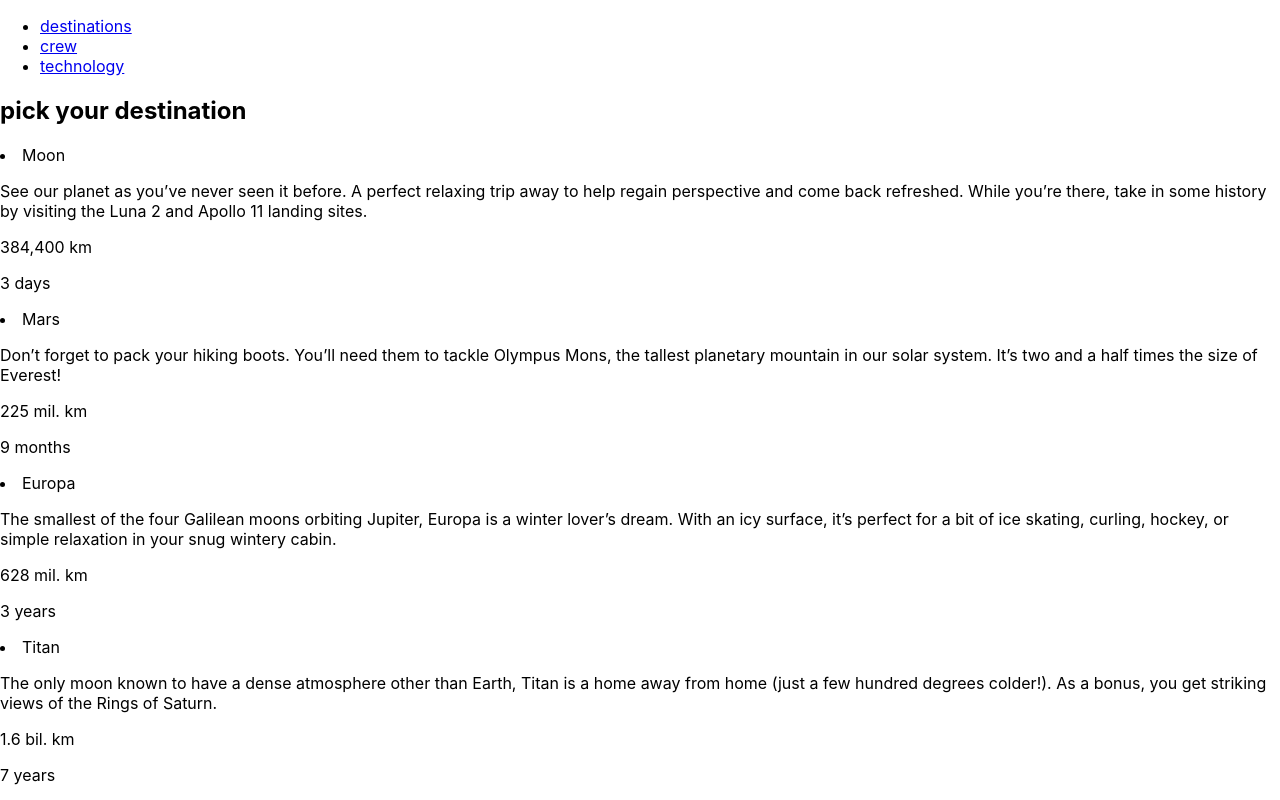
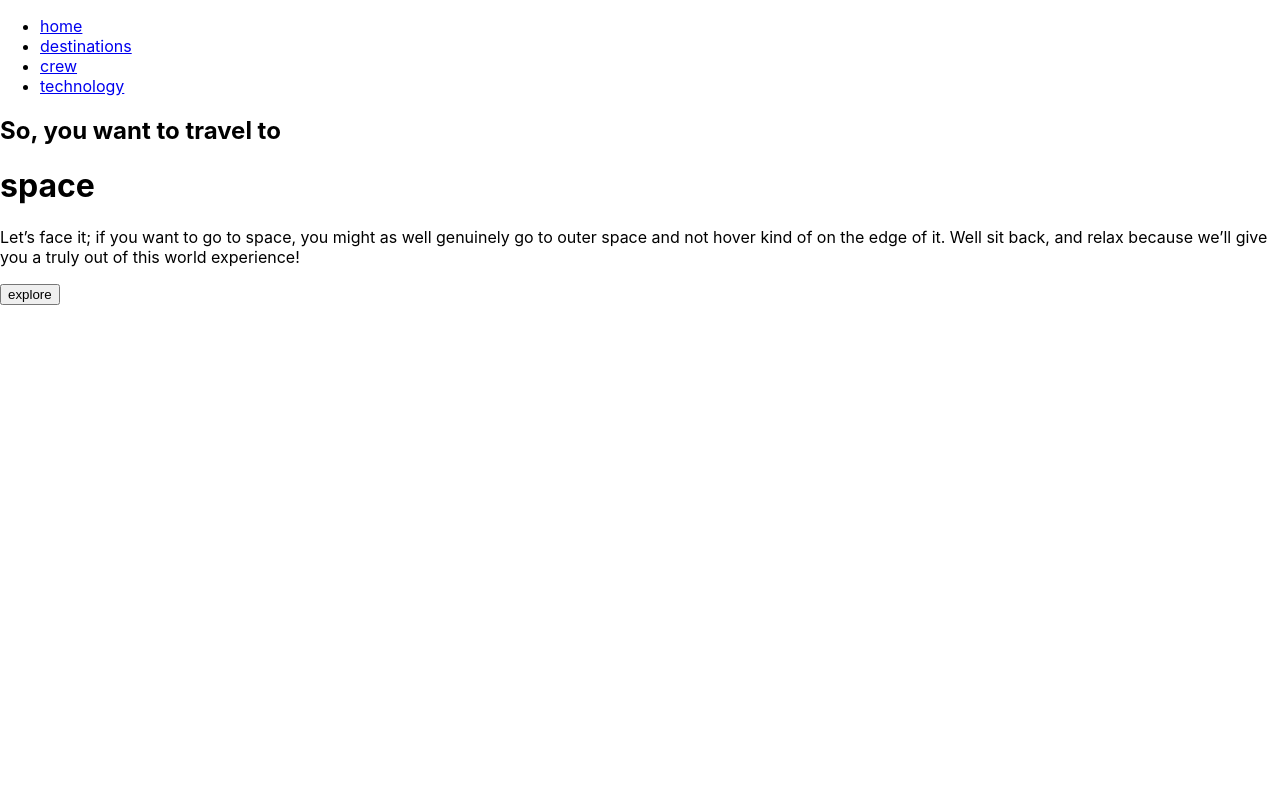
Before and after one commit to Frankiiize/space-react, a React (Create React App) app: page / in a window 1280 px wide. Shown: the top 800 px of the page. Built offline with nearby package versions, Linux system fonts and the light colour scheme.

Commit message:
container herader nav, rutas, links listos [React_router_dom]

```diff
--- a/package.json
+++ b/package.json
@@ -8,6 +8,7 @@
     "@testing-library/user-event": "^12.1.10",
     "react": "^17.0.2",
     "react-dom": "^17.0.2",
+    "react-router-dom": "^5.2.1",
     "react-scripts": "4.0.3",
     "web-vitals": "^1.0.1"
   },
--- a/src/App.js
+++ b/src/App.js
@@ -1,17 +1,25 @@
 import React from "react";
-import { Header } from './components/Header.jsx'
 import { Destinations } from "./pages/Destinations";
 import { Crew } from "./pages/Crew";
 import { Technology } from "./pages/Technology";
 import { DataProvider } from "./context/DataContext";
+import { BrowserRouter, Route, Switch } from "react-router-dom";
+import { Home } from "./pages/Home.jsx";
+import { NavLayaout } from "./containers/NavLayaout";
 function App() {
   return (
     <>
     <DataProvider>
-        <Header/>
-        <Destinations/>
-        <Crew />
-        <Technology />
+      <BrowserRouter>
+      <NavLayaout>
+        <Switch>
+          <Route exact path="/" component={Home}/>
+          <Route exact path="/destinations" component={Destinations}/>
+          <Route exact path="/crew" component={Crew}/>
+          <Route exact path="/technology" component={Technology}/>
+        </Switch>
+      </NavLayaout>
+    </BrowserRouter>
     </DataProvider>
     </>
 
--- a/src/components/Header.jsx
+++ b/src/components/Header.jsx
@@ -1,4 +1,5 @@
 import React, { useContext } from "react";
+import { Link } from "react-router-dom";
 import { DataContext } from "../context/DataContext";
 
 const Header = () => {
@@ -7,9 +8,12 @@ const Header = () => {
     <header>
     <nav>
       <ul>
+      <li>
+        <Link to="/">home</Link>
+      </li>
         {pages.map((element, index) => (
           <li key={index}>
-            <a href={element}>{element}</a>
+            <Link to={element}>{element}</Link>
           </li>
         ))}
       </ul>
--- /dev/null
+++ b/src/containers/NavLayaout.jsx
@@ -0,0 +1,13 @@
+import React from "react";
+import { Header } from "../components/Header";
+
+const NavLayaout = ({children}) => {
+  return(
+    <>
+      <Header/>
+      {children}
+    </>
+  );
+}
+
+export { NavLayaout };
--- /dev/null
+++ b/src/pages/Home.jsx
@@ -0,0 +1,24 @@
+import React from "react";
+import { Header } from '../components/Header.jsx'
+const Home = () => {
+  return (
+    <>
+        <main>
+          <div className="heroContainer">
+            <h2 className="heroContainer-text"> So, you want to travel to</h2>
+            <h1 className="heroContainer-title">space</h1>
+            <p className="heroContainer-description">
+              Let’s face it; if you want to go to space, you might as well genuinely go to
+              outer space and not hover kind of on the edge of it. Well sit back, and relax
+              because we’ll give you a truly out of this world experience!
+            </p>
+          </div>
+          <div className="btnContainer">
+            <button className="btnContainer-mainBtn">explore</button>
+          </div>
+        </main>
+    </>
+  )
+}
+
+export { Home }
```
Also changed, not shown: 2 other files (tests, documents, lock files or other folders).
